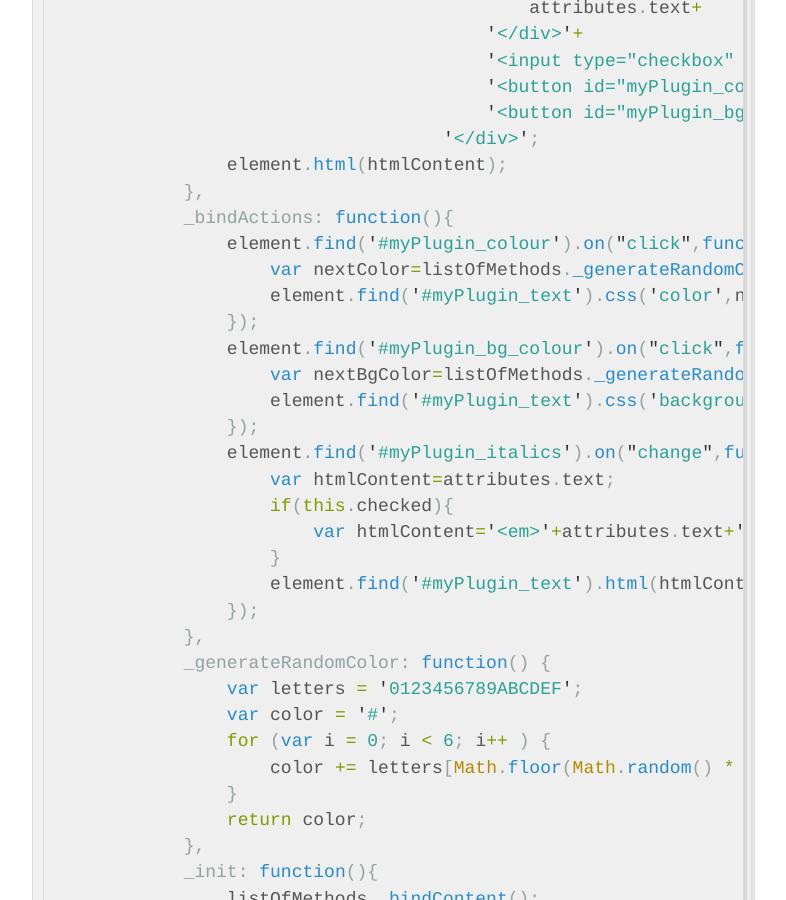
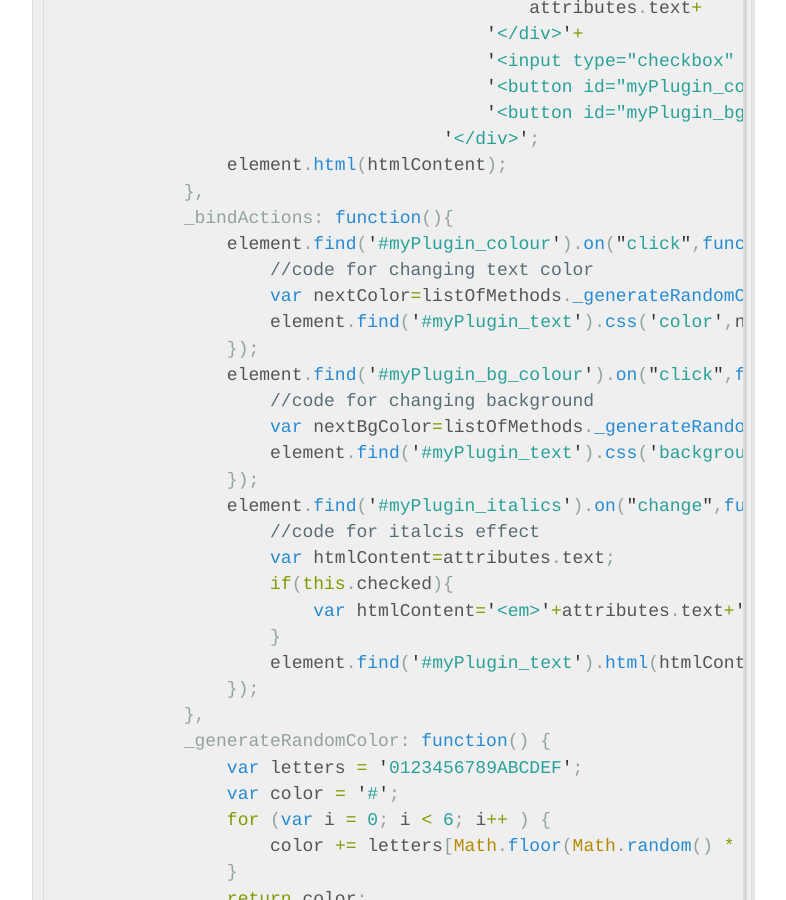
Before and after one commit to meetsandesh/blogs, a Jekyll site: the page built from _posts/2017-02-24-Creating-custom-plugin-using-jQuery.md, in a window 1280 px wide and 900 px high, scrolled down 5922 px. Shown: the whole window, without its empty margins (248-1034 px from the left). Built offline with Jekyll 4.4.1, drawn with Linux system fonts in a browser that asks for light colours.

Commit message:
Update 2017-02-24-Creating-custom-plugin-using-jQuery.md

```diff
--- a/_posts/2017-02-24-Creating-custom-plugin-using-jQuery.md
+++ b/_posts/2017-02-24-Creating-custom-plugin-using-jQuery.md
@@ -205,14 +205,17 @@ So, Final Code will look like as follows -
             },
             _bindActions: function(){
                 element.find('#myPlugin_colour').on("click",function(){
+                    //code for changing text color
                     var nextColor=listOfMethods._generateRandomColor();
                     element.find('#myPlugin_text').css('color',nextColor);
                 });
                 element.find('#myPlugin_bg_colour').on("click",function(){
+                    //code for changing background
                     var nextBgColor=listOfMethods._generateRandomColor();
                     element.find('#myPlugin_text').css('background-color',nextBgColor);
                 });
                 element.find('#myPlugin_italics').on("change",function(){
+                    //code for italcis effect
                     var htmlContent=attributes.text;
                     if(this.checked){
                         var htmlContent='<em>'+attributes.text+'</em>';
```
